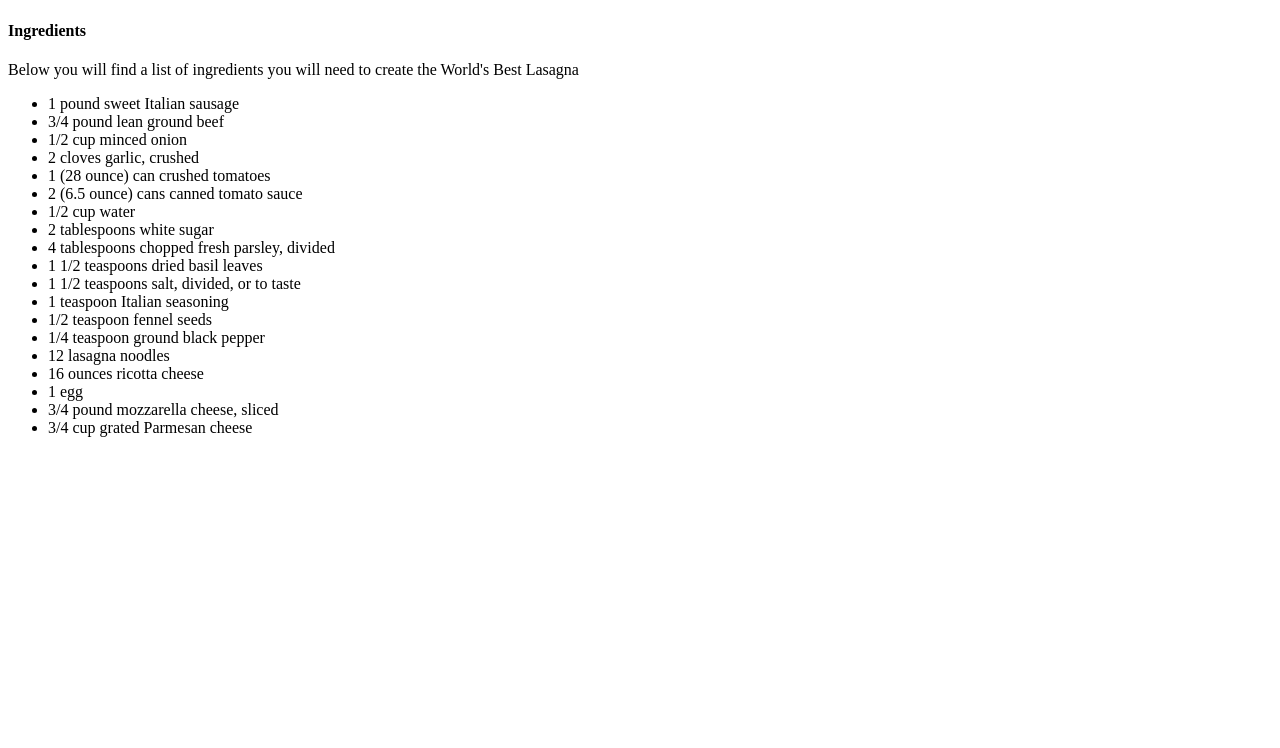
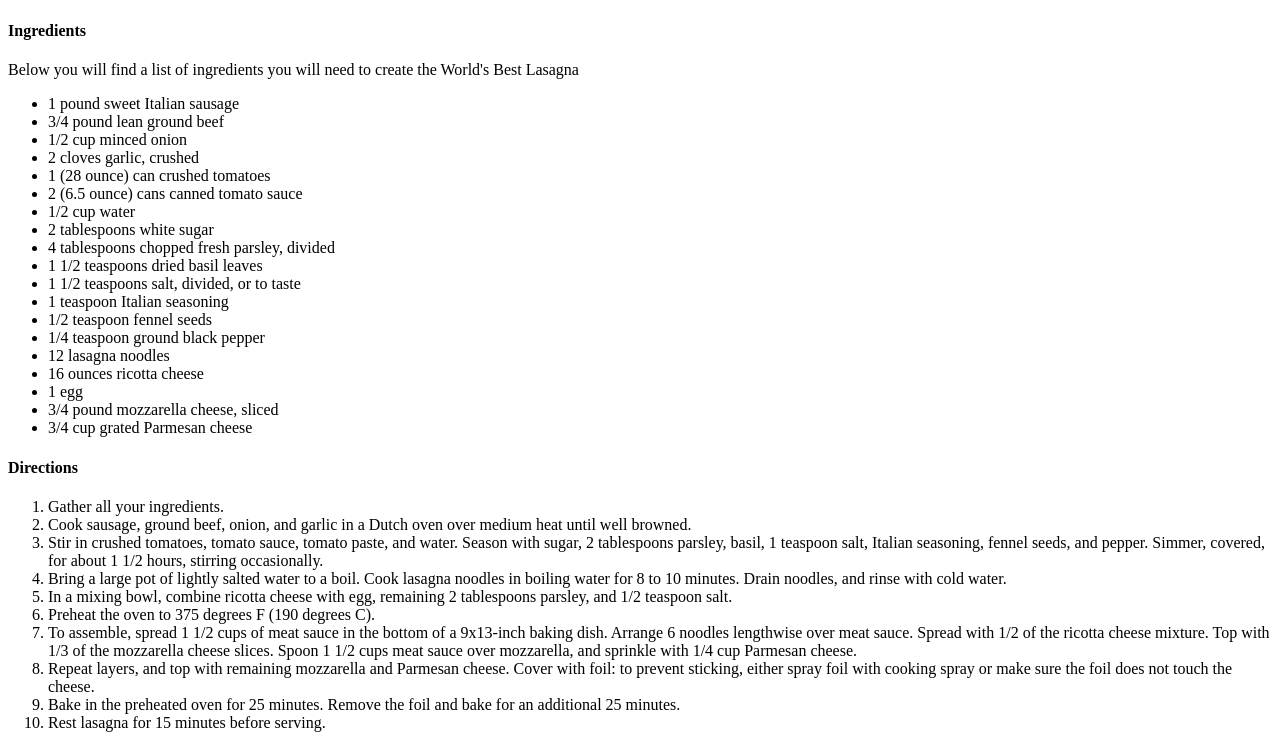
Before and after one commit to Lowtus/odin-recipes, a plain HTML site: page recipes/lasagna.html in a window 1280 px wide. Shown: the part 517-1265 px from the top of the page. Before the commit the page ends 970 px from the top, so only its background shows below. Drawn offline with Linux system fonts and the light colour scheme.

Commit message:
added recipe directions

```diff
--- a/recipes/lasagna.html
+++ b/recipes/lasagna.html
@@ -38,5 +38,24 @@
             <li>3/4 cup grated Parmesan cheese</li>
         </ul>
 
+
+
+
+
+        <h4>Directions</h4>
+
+        <ol>
+            <li>Gather all your ingredients.</li>
+            <li>Cook sausage, ground beef, onion, and garlic in a Dutch oven over medium heat until well browned.</li>
+            <li>Stir in crushed tomatoes, tomato sauce, tomato paste, and water. Season with sugar, 2 tablespoons parsley, basil, 1 teaspoon salt, Italian seasoning, fennel seeds, and pepper. Simmer, covered, for about 1 1/2 hours, stirring occasionally.</li>
+            <li>Bring a large pot of lightly salted water to a boil. Cook lasagna noodles in boiling water for 8 to 10 minutes. Drain noodles, and rinse with cold water.</li>
+            <li>In a mixing bowl, combine ricotta cheese with egg, remaining 2 tablespoons parsley, and 1/2 teaspoon salt.</li>
+            <li>Preheat the oven to 375 degrees F (190 degrees C).</li>
+            <li>To assemble, spread 1 1/2 cups of meat sauce in the bottom of a 9x13-inch baking dish. Arrange 6 noodles lengthwise over meat sauce. Spread with 1/2 of the ricotta cheese mixture. Top with 1/3 of the mozzarella cheese slices. Spoon 1 1/2 cups meat sauce over mozzarella, and sprinkle with 1/4 cup Parmesan cheese.</li>
+            <li>Repeat layers, and top with remaining mozzarella and Parmesan cheese. Cover with foil: to prevent sticking, either spray foil with cooking spray or make sure the foil does not touch the cheese.</li>
+            <li>Bake in the preheated oven for 25 minutes. Remove the foil and bake for an additional 25 minutes.</li>
+            <li>Rest lasagna for 15 minutes before serving.</li>
+        </ol>
+
     </body>
 </html>
```
